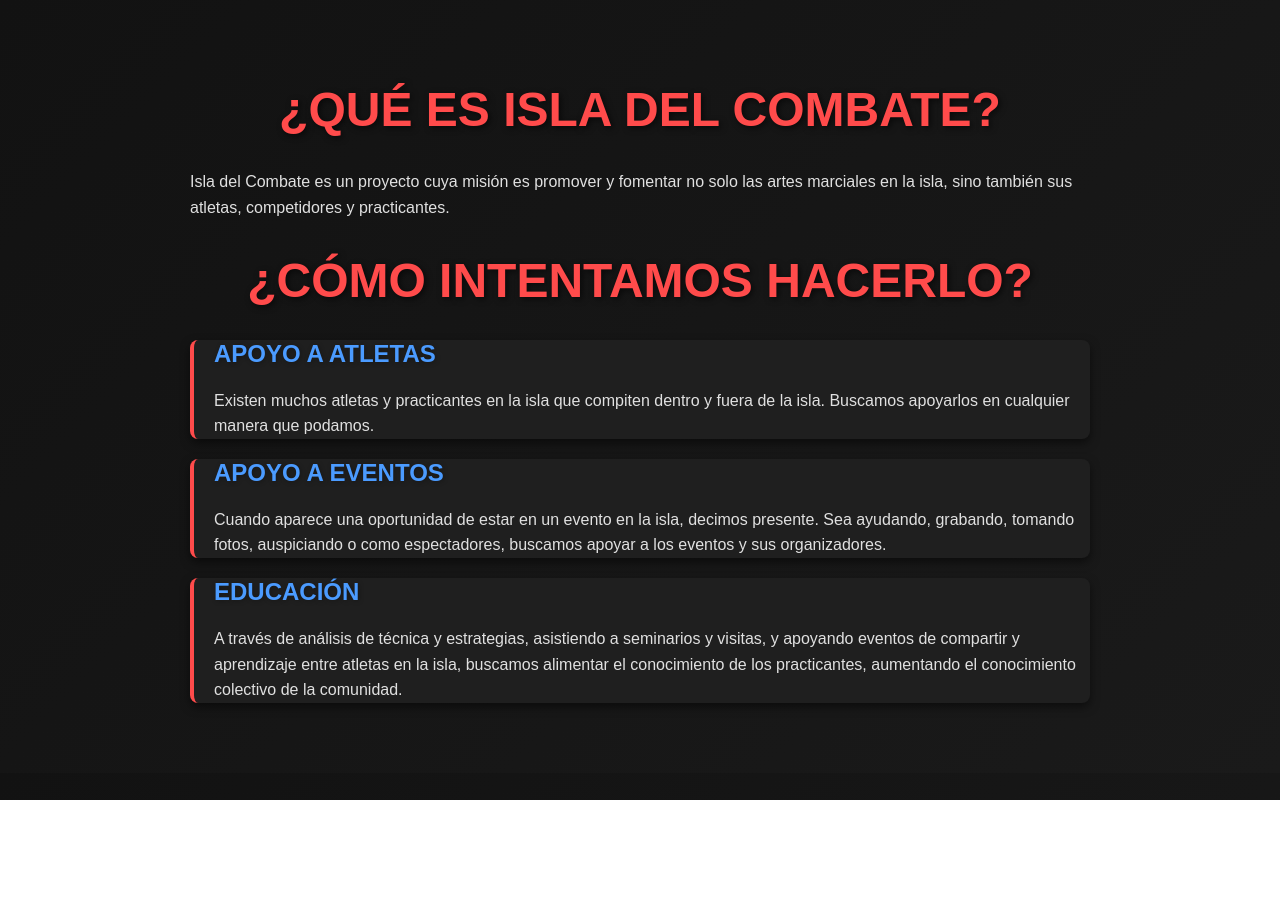
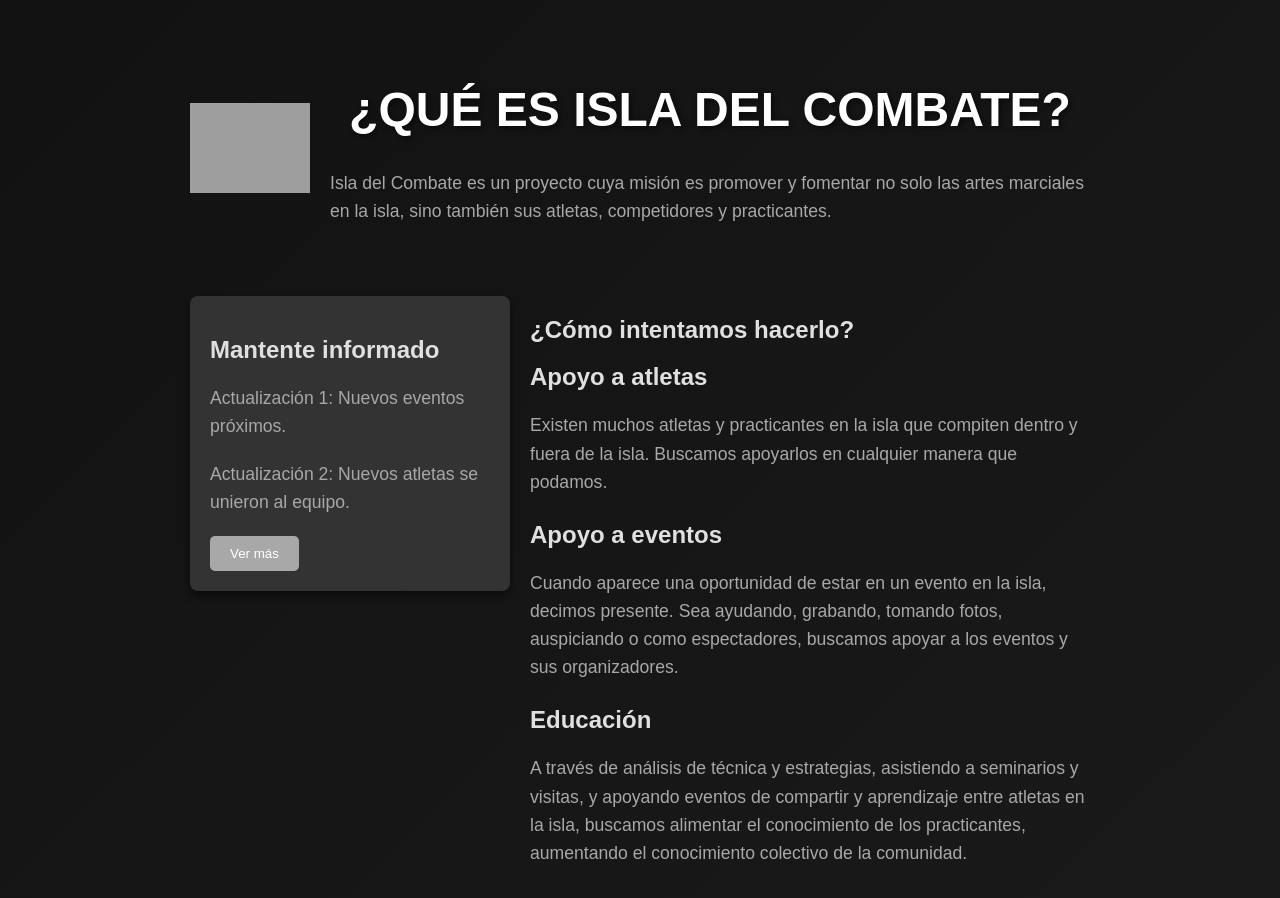
Before and after one commit to Javiaior/IdC, a Next.js app: page / in a window 1280 px wide. Shown: the top 898 px of the page. Before the commit the page ends 800 px from the top, so only its background shows below. Built offline with nearby package versions, Linux system fonts and the light colour scheme; grey boxes are pictures that could not be loaded.

Commit message:
modified:   pages/index.js 	modified:   styles/globals.css

```diff
--- a/pages/index.js
+++ b/pages/index.js
@@ -1,13 +1,29 @@
 export default function Home() {
   return (
     <div className="container">
+      <header className="header">
+        <div className="header-content">
+          <img src="https://imgur.com/fOUzY6G.png" alt="Isla del Combate Logo" className="logo" />
+          <div className="text-container">
             <h1>¿Qué es Isla del Combate?</h1>
             <p>
               Isla del Combate es un proyecto cuya misión es promover y fomentar no solo las artes marciales en la isla,
               sino también sus atletas, competidores y practicantes.
             </p>
+          </div>
+        </div>
+      </header>
 
-      <h1>¿Cómo intentamos hacerlo?</h1>
+      <div className="flex-container">
+        <div className="updates-section">
+          <h2>Mantente informado</h2>
+          <p>Actualización 1: Nuevos eventos próximos.</p>
+          <p>Actualización 2: Nuevos atletas se unieron al equipo.</p>
+          <button>Ver más</button>
+        </div>
+
+        <div className="como-intentamos">
+          <h2>¿Cómo intentamos hacerlo?</h2>
 
           <div className="section">
             <h2>Apoyo a atletas</h2>
@@ -35,5 +51,7 @@ export default function Home() {
             </p>
           </div>
         </div>
+      </div>
+    </div>
   );
 }
--- a/styles/globals.css
+++ b/styles/globals.css
@@ -15,59 +15,58 @@ body {
   padding: 30px;
 }
 
-/* Header with 3D shadow */
+/* Header with flex to center h1 and align logo */
+.header {
+  display: flex;
+  flex-direction: column;
+  align-items: center;
+  justify-content: center;
+  position: relative;
+  text-align: center;
+  margin-bottom: 30px;  /* Space below header */
+}
+
+/* Header content (logo + text) aligned horizontally */
+.header-content {
+  display: flex;
+  align-items: center;
+  justify-content: center;
+  gap: 20px;  /* Space between logo and heading */
+  margin-bottom: 20px;  /* Space below header content */
+}
+
+/* Logo on the left */
+.logo {
+  width: 120px;
+  height: auto;
+}
+
+/* Text container for h1 and p */
+.text-container {
+  text-align: left;
+}
+
 h1 {
-  color: #ff4b4b; /* Red accent */
+  color: white; /* White text for header */
   font-size: 3rem;
   text-align: center;
   text-transform: uppercase;
-  text-shadow: 2px 2px 6px rgba(0, 0, 0, 0.6); /* Add a soft shadow for 3D effect */
+  text-shadow: 2px 2px 6px rgba(0, 0, 0, 0.6); /* Keep the shadow for contrast */
   animation: fadeIn 1s ease-out;
   animation-delay: 0.3s;
 }
 
-h2 {
-  color: #4b9bff; /* Blue accent */
-  font-size: 1.5rem;
+p {
+  color: #A8A8A8; /* Grayish text color for the paragraph */
+  font-size: 1.1rem;
   margin-top: 20px;
-  text-transform: uppercase;  /* Make headings bold and distinct */
-  text-shadow: 1px 1px 5px rgba(0, 0, 0, 0.3);
-  animation: fadeIn 1s ease-out;
-  animation-delay: 0.5s;
-}
-
-/* Adding 3D effect to sections */
-.section {
-  background-color: #1f1f1f;
-  border-left: 4px solid #ff4b4b;
-  padding-left: 20px;
+  line-height: 1.6;
   margin-bottom: 20px;
-  border-radius: 8px;
-  box-shadow: 0 4px 10px rgba(0, 0, 0, 0.5);  /* Soft shadow */
-  transform: rotateX(0deg) rotateY(0deg);
-  transition: all 0.3s ease;
-}
-
-.section:hover {
-  transform: rotateX(5deg) rotateY(5deg); /* Add a 3D rotation effect on hover */
-  box-shadow: 0 8px 20px rgba(0, 0, 0, 0.7); /* Increase the shadow on hover */
-}
-
-/* Adding hover effect for links */
-a {
-  color: #4b9bff;
-  text-decoration: none;
-  transition: all 0.3s ease; /* Smooth transition for hover effects */
-}
-
-a:hover {
-  color: #ff4b4b; /* Change link color on hover */
-  text-decoration: underline;
 }
 
 /* Subtle 3D button styling */
 button {
-  background-color: #ff4b4b;
+  background-color: #A8A8A8; /* Gray button color */
   color: white;
   padding: 10px 20px;
   border: none;
@@ -78,14 +77,36 @@ button {
 }
 
 button:hover {
-  background-color: #e43e3e; /* Darker red on hover */
+  background-color: #888888; /* Slightly darker gray on hover */
   transform: translateY(-3px) translateZ(10px); /* Lift effect */
 }
 
-/* Paragraphs */
-p {
-  line-height: 1.6;  /* More space between lines for better readability */
-  margin-bottom: 15px;
+/* Flex container to align "Updates" and "Cómo intentamos hacerlo" */
+.flex-container {
+  display: flex;
+  justify-content: space-between;
+  align-items: flex-start;
+  margin-top: 30px;
+}
+
+/* Updates Section (on the left) */
+.updates-section {
+  flex: 1;
+  margin-right: 20px; /* Space between the updates and the other content */
+  background-color: #333;
+  padding: 20px;
+  border-radius: 8px;
+  box-shadow: 0 4px 10px rgba(0, 0, 0, 0.5);
+}
+
+/* "Cómo intentamos hacerlo" content */
+.como-intentamos {
+  flex: 2;
+}
+
+/* Adding extra margin for sections within "Cómo intentamos hacerlo" */
+.como-intentamos .section {
+  margin-bottom: 25px;
 }
 
 /* Fade-in animation for text */
```
Lines whose indentation alone changed are shown as unchanged.
